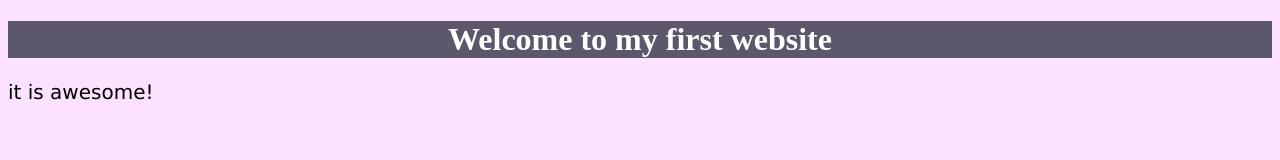
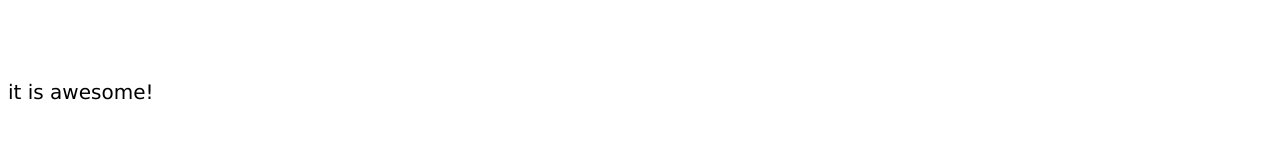
Before and after one commit to hrpavlov/hpvlv1812146-practice, a plain HTML site: page index.html in a window 1280 px wide. Drawn offline with Linux system fonts and the light colour scheme.

Commit message:
Update style.css

```diff
--- a/style.css
+++ b/style.css
@@ -1,9 +1,9 @@
 body {
-    background-color: #FDE2FF;
+    background-color: #white;
 }
 
 h1 {
-    background-color: #5D576B;
+    background-color: #purple;
     color: white;
     text-align: center;
 }
```
